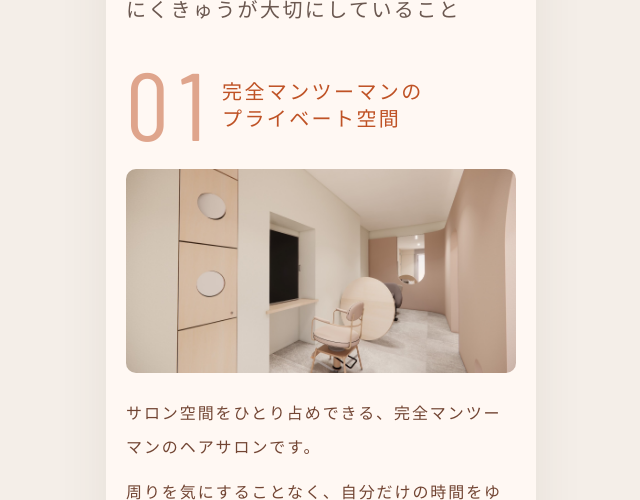
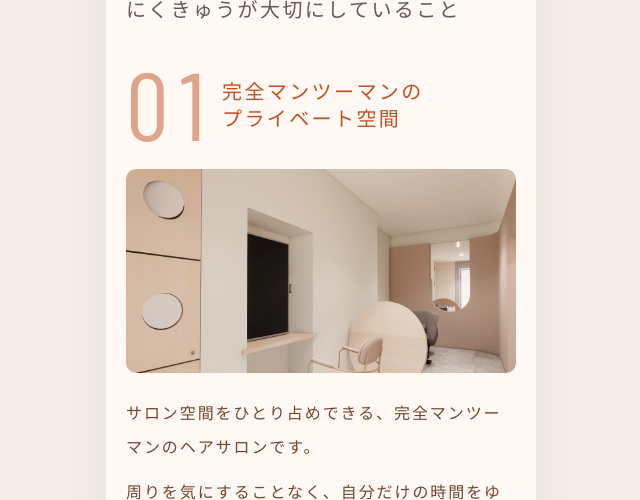
Before and after one commit to nobinobito/nikukyu, a Next.js app: page / in a window 1280 px wide. Shown: the part 1680-2180 px from the top of the page, without its empty margins (319-959 px from the left). Built offline with nearby package versions, Linux system fonts and the light colour scheme.

Commit message:
add: Featuresのパララックス

```diff
--- a/src/features/home/sections/FeaturesSection/FeaturesSection.module.css
+++ b/src/features/home/sections/FeaturesSection/FeaturesSection.module.css
@@ -79,12 +79,23 @@
     display: block;
 }
 
+.cardVisual {
+    --parallax-offset: 0px;
+    position: relative;
+    width: 100%;
+    height: 204px;
+    overflow: hidden;
+    border-radius: 10px;
+}
+
 .cardImage {
     display: block;
     width: 100%;
-    height: 204px;
-    border-radius: 10px;
+    height: calc(100% + 96px);
     object-fit: cover;
+    transform: translateY(calc(var(--parallax-offset) - 24px)) scale(1.05);
+    transform-origin: center;
+    will-change: transform;
 }
 
 .cardBody {
@@ -100,6 +111,13 @@
     margin: 0;
 }
 
+@media (prefers-reduced-motion: reduce) {
+    .cardImage {
+        height: 100%;
+        transform: none;
+    }
+}
+
 @media (min-width: 768px) {
     .features {
         padding-bottom: 56px;
--- a/src/features/home/sections/FeaturesSection/FeaturesSection.tsx
+++ b/src/features/home/sections/FeaturesSection/FeaturesSection.tsx
@@ -1,3 +1,6 @@
+"use client";
+
+import { useEffect, useRef } from "react";
 import styles from "./FeaturesSection.module.css";
 
 const featureCards = [
@@ -36,6 +39,46 @@ const featureCards = [
 ] as const;
 
 export function FeaturesSection() {
+  const visualRefs = useRef<Array<HTMLDivElement | null>>([]);
+
+  useEffect(() => {
+    const updateParallax = () => {
+      const viewportCenter = window.innerHeight / 2;
+
+      visualRefs.current.forEach((node) => {
+        if (!node) return;
+
+        const rect = node.getBoundingClientRect();
+        const cardCenter = rect.top + rect.height / 2;
+        const distanceFromCenter = cardCenter - viewportCenter;
+        const normalized = Math.max(-1, Math.min(1, distanceFromCenter / window.innerHeight));
+        const offset = normalized * -80;
+
+        node.style.setProperty("--parallax-offset", `${offset.toFixed(2)}px`);
+      });
+    };
+
+    let frame = 0;
+
+    const requestUpdate = () => {
+      if (frame) return;
+      frame = window.requestAnimationFrame(() => {
+        updateParallax();
+        frame = 0;
+      });
+    };
+
+    updateParallax();
+    window.addEventListener("scroll", requestUpdate, { passive: true });
+    window.addEventListener("resize", requestUpdate);
+
+    return () => {
+      if (frame) window.cancelAnimationFrame(frame);
+      window.removeEventListener("scroll", requestUpdate);
+      window.removeEventListener("resize", requestUpdate);
+    };
+  }, []);
+
   return (
     <section className={styles.features} aria-labelledby="features-title">
       <div className={styles.inner}>
@@ -59,9 +102,15 @@ export function FeaturesSection() {
                 </h3>
               </div>
 
-              {/* Temporary Figma asset URLs until local files are added under public/home/features/. */}
-              {/* eslint-disable-next-line @next/next/no-img-element */}
-              <img className={styles.cardImage} src={card.imageSrc} alt={card.imageAlt} />
+              <div
+                className={styles.cardVisual}
+                ref={(node) => {
+                  visualRefs.current[Number(card.number) - 1] = node;
+                }}
+              >
+                {/* eslint-disable-next-line @next/next/no-img-element */}
+                <img className={styles.cardImage} src={card.imageSrc} alt={card.imageAlt} />
+              </div>
 
               <div className={styles.cardBody}>
                 {card.body.map((paragraph) => (
```
